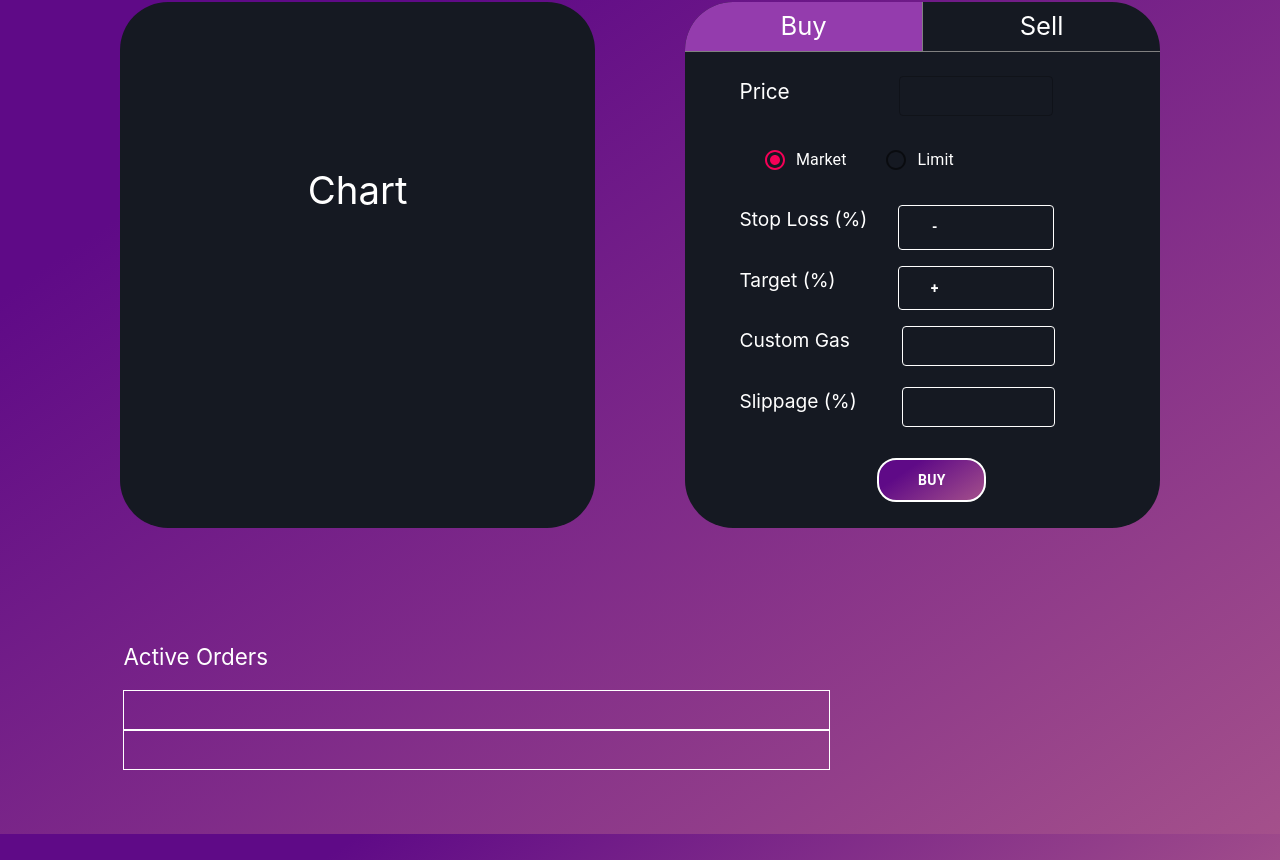
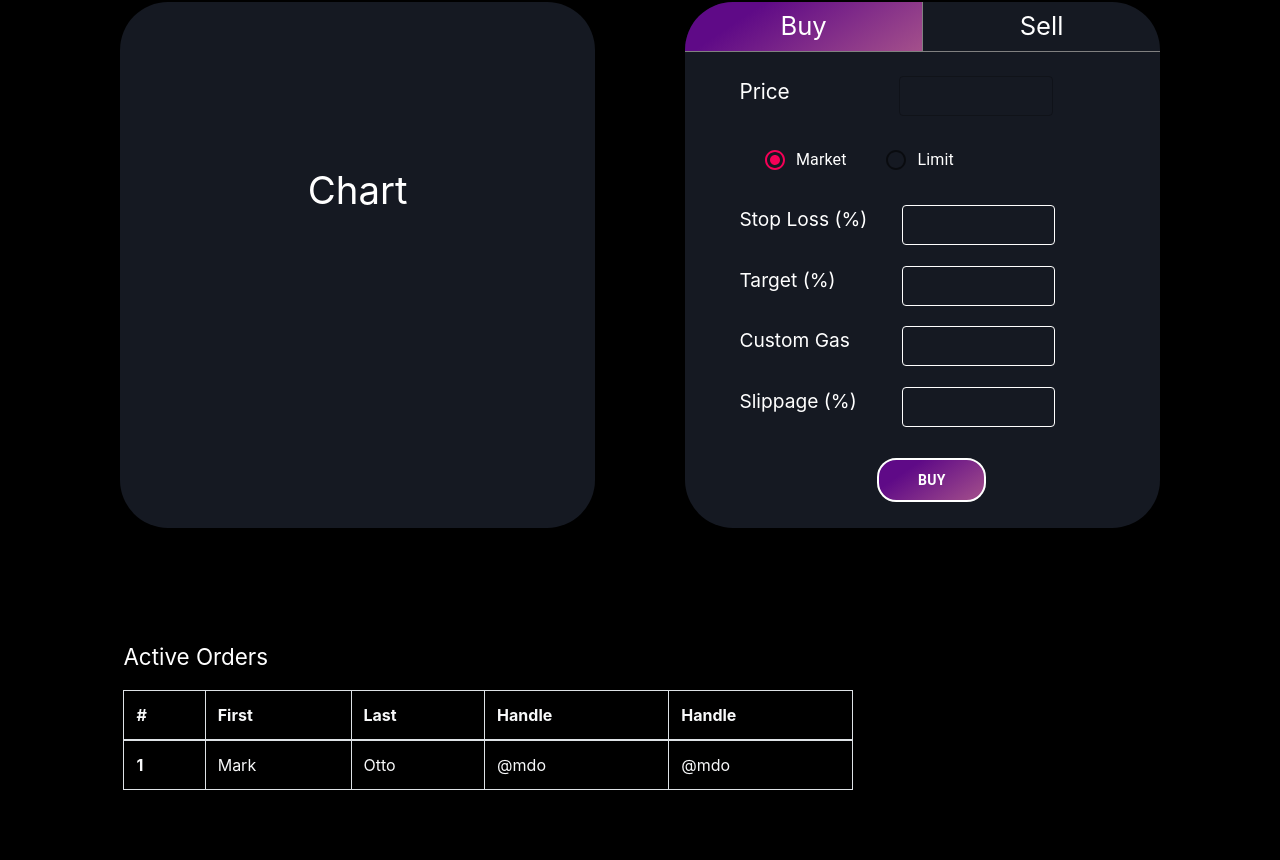
Before and after one commit to zahidalidev/Crypto-reactapp, a React (Create React App) app: page /tab2 in a window 1280 px wide. Shown: the part 260-1120 px from the top of the page. Built offline with nearby package versions, Linux system fonts and the light colour scheme.

Commit message:
table and logo added

```diff
--- a/src/component/appbar.js
+++ b/src/component/appbar.js
@@ -29,9 +29,10 @@ export default function Appbar() {
         <div className={classes.root}>
             <AppBar style={{ height: "4rem", backgroundColor: colors.white }} position="static">
                 <Toolbar variant="dense">
-                    <Typography style={{ color: colors.black, marginLeft: "3vw", fontSize: "1rem" }} variant="h6" color="inherit">
+                    {/* <Typography style={{ color: colors.black, marginLeft: "3vw", fontSize: "1rem" }} variant="h6" color="inherit">
                         LOGO
-                    </Typography>
+                    </Typography> */}
+                    <img style={{ marginLeft: "3vw" }} width="55px" height="55px" src="https://i.pinimg.com/originals/f7/39/67/f739676ab4cde09e114068a52f7460d6.jpg" />
                     <Button onClick={() => {
                         history.push("/")
                         setHome(true)
--- a/src/pages/Tab1.js
+++ b/src/pages/Tab1.js
@@ -137,7 +137,13 @@ function Tab1(props) {
                                             <p style={{ color: "white", fontSize: "1.2rem" }} >Stop Loss (%)</p>
                                         </div>
                                         <div className="col-md-6 d-flex justify-content-md-center  " >
-                                            <Button style={{ color: "white", border: "1px solid white", width: "20vw", paddingRight: "90px", marginRight: "4vw", fontWeight: "bold" }}>-</Button>
+                                            <CssTextField
+                                                inputProps={{ style: { fontFamily: 'Arial', color: 'white' } }}
+                                                style={{ width: "12vw", marginRight: "3.6vw" }}
+                                                size="small"
+                                                variant="outlined"
+                                                id="custom-css-outlined-input"
+                                            />
                                         </div>
                                     </div>
 
@@ -146,7 +152,13 @@ function Tab1(props) {
                                             <p style={{ color: "white", fontSize: "1.2rem" }} >Target (%)</p>
                                         </div>
                                         <div className="col-md-6 d-flex justify-content-md-center  " >
-                                            <Button style={{ color: "white", border: "1px solid white", width: "20vw", paddingRight: "90px", marginRight: "4vw", fontWeight: "bold" }}>+</Button>
+                                            <CssTextField
+                                                inputProps={{ style: { fontFamily: 'Arial', color: 'white' } }}
+                                                style={{ width: "12vw", marginRight: "3.6vw" }}
+                                                size="small"
+                                                variant="outlined"
+                                                id="custom-css-outlined-input"
+                                            />
                                         </div>
                                     </div>
 
@@ -283,8 +295,29 @@ function Tab1(props) {
                     <div className="col-md-8" style={{ marginBottom: "5vw" }} >
                         <p style={{ marginTop: "7rem", color: colors.white, marginLeft: "2.4rem", fontSize: "1.4rem" }}>Active Orders</p>
 
-                        <div className="row" style={{ border: "1px solid white", padding: "1.5vw", marginLeft: "2.4rem" }} ></div>
-                        <div className="row" style={{ border: "1px solid white", padding: "1.5vw", marginLeft: "2.4rem" }} ></div>
+                        {/* <div className="row" style={{ border: "1px solid white", padding: "1.5vw", marginLeft: "2.4rem" }} ></div>
+                        <div className="row" style={{ border: "1px solid white", padding: "1.5vw", marginLeft: "2.4rem" }} ></div> */}
+
+                        <table style={{ marginLeft: "2.4rem" }} class="table text-light table-bordered">
+                            <thead>
+                                <tr>
+                                    <th scope="col">#</th>
+                                    <th scope="col">First</th>
+                                    <th scope="col">Last</th>
+                                    <th scope="col">Handle</th>
+                                    <th scope="col">Handle</th>
+                                </tr>
+                            </thead>
+                            <tbody>
+                                <tr>
+                                    <th scope="row">1</th>
+                                    <td>Mark</td>
+                                    <td>Otto</td>
+                                    <td>@mdo</td>
+                                    <td>@mdo</td>
+                                </tr>
+                            </tbody>
+                        </table>
                     </div>
                 </div>
             </div>
--- a/src/pages/Tab2.js
+++ b/src/pages/Tab2.js
@@ -35,7 +35,7 @@ const CssTextField = withStyles({
 })(TextField);
 
 
-function Tab2(props) {
+function Tab1(props) {
 
     const [buyerCompnent, setBuyerCompnent] = useState(true)
     const [value, setValue] = React.useState('market');
@@ -49,7 +49,7 @@ function Tab2(props) {
     };
 
     return (
-        <div style={{ backgroundColor: "#a4508b", backgroundImage: "linear-gradient(326deg, #a4508b 0%, #5f0a87 74%)" }}>
+        <div style={{ backgroundColor: "black" }} >
             <div className="container" >
                 <div className="row justify-content-end " style={{ color: colors.white }}>
                     <p style={{ marginTop: "1vw", whiteSpace: "nowrap" }}>ETH Balance: 0.000000001
@@ -78,29 +78,25 @@ function Tab2(props) {
             <div className="container">
                 <div className="row justify-content-md-center" style={{ marginTop: "3.9rem" }} >
                     <div className="col-md-5" style={{ backgroundColor: colors.black, padding: "2rem", borderRadius: "3rem" }} >
-
                         <div className="row justify-content-md-center " >
                             <p style={{ color: colors.white, marginTop: "10vw", fontSize: "3vw" }} >Chart</p>
                         </div>
-
                     </div>
 
                     <div className="col-md-5" style={{ marginLeft: "7vw", backgroundColor: colors.black, borderRadius: "3rem" }} >
 
                         <div className="row justify-content-md-center " style={{ borderBottom: "1.5px solid grey" }} >
-
-                            <div className="col-md-6 align-self-center" style={{ backgroundColor: buyerCompnent ? "#943cad" : null, borderTopLeftRadius: "3rem" }} >
+                            <div className="col-md-6 align-self-center" style={{ backgroundColor: buyerCompnent ? "#a4508b" : null, backgroundImage: buyerCompnent ? "linear-gradient(326deg, #a4508b 0%, #5f0a87 74%)" : null, borderTopLeftRadius: "3rem" }} >
                                 <div className="row justify-content-md-center " >
                                     <p onClick={() => setBuyerCompnent(true)} style={{ cursor: "pointer", color: colors.white, fontSize: "1.6rem", marginTop: "0.45vw", marginBottom: "0.38vw" }} > Buy</p>
                                 </div>
                             </div>
 
-                            <div className="col-md-6" style={{ borderLeft: "1.5px solid grey", backgroundColor: buyerCompnent ? null : "#943cad", borderTopRightRadius: "3rem" }} >
+                            <div className="col-md-6" style={{ borderLeft: "1.5px solid grey", backgroundColor: buyerCompnent ? null : "#a4508b", backgroundImage: buyerCompnent ? null : "linear-gradient(326deg, #a4508b 0%, #5f0a87 74%)", borderTopRightRadius: "3rem" }} >
                                 <div className="row justify-content-md-center " >
                                     <p onClick={() => setBuyerCompnent(false)} style={{ cursor: "pointer", color: colors.white, fontSize: "1.6rem", marginTop: "0.45vw", marginBottom: "0.38vw" }} > Sell</p>
                                 </div>
                             </div>
-
                         </div>
 
                         {buyerCompnent ?
@@ -141,7 +137,13 @@ function Tab2(props) {
                                             <p style={{ color: "white", fontSize: "1.2rem" }} >Stop Loss (%)</p>
                                         </div>
                                         <div className="col-md-6 d-flex justify-content-md-center  " >
-                                            <Button style={{ color: "white", border: "1px solid white", width: "20vw", paddingRight: "90px", marginRight: "4vw", fontWeight: "bold" }}>-</Button>
+                                            <CssTextField
+                                                inputProps={{ style: { fontFamily: 'Arial', color: 'white' } }}
+                                                style={{ width: "12vw", marginRight: "3.6vw" }}
+                                                size="small"
+                                                variant="outlined"
+                                                id="custom-css-outlined-input"
+                                            />
                                         </div>
                                     </div>
 
@@ -150,7 +152,13 @@ function Tab2(props) {
                                             <p style={{ color: "white", fontSize: "1.2rem" }} >Target (%)</p>
                                         </div>
                                         <div className="col-md-6 d-flex justify-content-md-center  " >
-                                            <Button style={{ color: "white", border: "1px solid white", width: "20vw", paddingRight: "90px", marginRight: "4vw", fontWeight: "bold" }}>+</Button>
+                                            <CssTextField
+                                                inputProps={{ style: { fontFamily: 'Arial', color: 'white' } }}
+                                                style={{ width: "12vw", marginRight: "3.6vw" }}
+                                                size="small"
+                                                variant="outlined"
+                                                id="custom-css-outlined-input"
+                                            />
                                         </div>
                                     </div>
 
@@ -287,16 +295,37 @@ function Tab2(props) {
                     <div className="col-md-8" style={{ marginBottom: "5vw" }} >
                         <p style={{ marginTop: "7rem", color: colors.white, marginLeft: "2.4rem", fontSize: "1.4rem" }}>Active Orders</p>
 
-                        <div className="row" style={{ border: "1px solid white", padding: "1.5vw", marginLeft: "2.4rem" }} ></div>
-                        <div className="row" style={{ border: "1px solid white", padding: "1.5vw", marginLeft: "2.4rem" }} ></div>
+                        {/* <div className="row" style={{ border: "1px solid white", padding: "1.5vw", marginLeft: "2.4rem" }} ></div>
+                        <div className="row" style={{ border: "1px solid white", padding: "1.5vw", marginLeft: "2.4rem" }} ></div> */}
+
+                        <table style={{ marginLeft: "2.4rem" }} class="table text-light table-bordered">
+                            <thead>
+                                <tr>
+                                    <th scope="col">#</th>
+                                    <th scope="col">First</th>
+                                    <th scope="col">Last</th>
+                                    <th scope="col">Handle</th>
+                                    <th scope="col">Handle</th>
+                                </tr>
+                            </thead>
+                            <tbody>
+                                <tr>
+                                    <th scope="row">1</th>
+                                    <td>Mark</td>
+                                    <td>Otto</td>
+                                    <td>@mdo</td>
+                                    <td>@mdo</td>
+                                </tr>
+                            </tbody>
+                        </table>
                     </div>
                 </div>
+            </div>
 
-            </div>
         </div>
     );
 }
 
 
 
-export default Tab2;
+export default Tab1;
```
